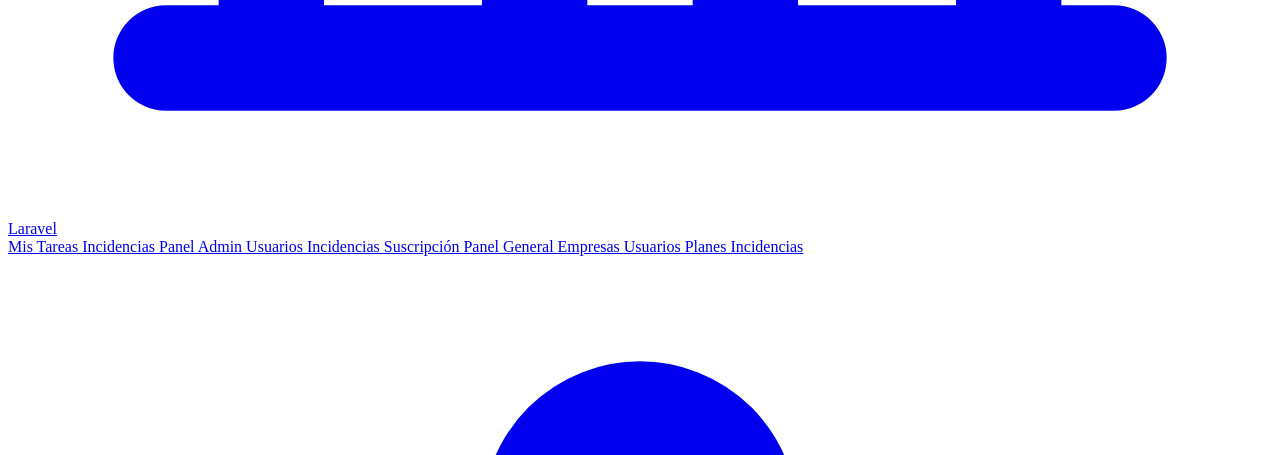
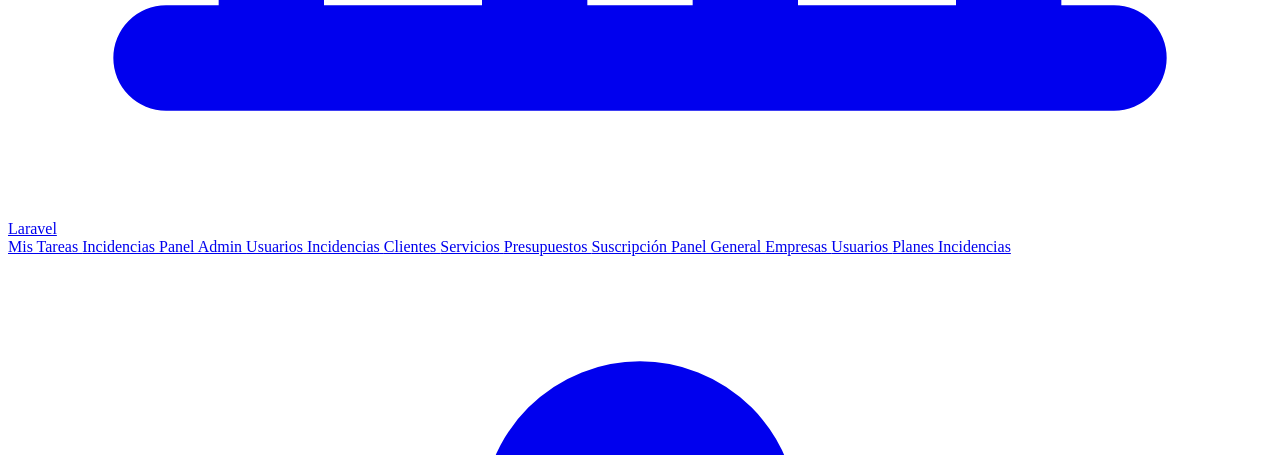
Before and after one commit to anixelo/MultiEmrpesaApp, a Laravel app: page /profile in a window 1280 px wide. Shown: the part 1056-1511 px from the top of the page. Run offline with Laravel 12, Linux system fonts and the light colour scheme; the visitor is signed in with stand-in values (Sample User, id 1); data that the repository does not hold is empty; parts of the project's set-up code (start-up, migrations or seed data) failed here and were passed over; some libraries are stand-ins or nearby versions.

Commit message:
Add clientes, servicios, and presupuestos packages
- Add packages/multiempresaapp/clientes: full CRUD, Livewire ClienteSelector
- Add packages/multiempresaapp/servicios: full CRUD, Livewire ServicioSelector
- Add packages/multiempresaapp/presupuestos: CRUD with line items, PresupuestoCalculator service, Livewire PresupuestoForm, public token access
- Update composer.json: PSR-4 autoload for all 3 packages
- Update routes/web.php: resource routes + public presupuesto token routes
- Update Company.php: add clientes(), servicios(), presupuestos() relations
- Update navigation.blade.php: add Clientes, Servicios, Presupuestos nav links for admin

Co-authored-by: Copilot <223556219+Copilot@users.noreply.github.com>

```diff
--- a/app/Models/Company.php
+++ b/app/Models/Company.php
@@ -5,8 +5,11 @@ namespace App\Models;
 use Illuminate\Database\Eloquent\Factories\HasFactory;
 use Illuminate\Database\Eloquent\Model;
 use Illuminate\Support\Str;
+use MultiempresaApp\Clientes\Models\Cliente;
 use MultiempresaApp\Incidents\Models\Incident;
 use MultiempresaApp\Plans\Models\Subscription;
+use MultiempresaApp\Presupuestos\Models\Presupuesto;
+use MultiempresaApp\Servicios\Models\Servicio;
 use MultiempresaApp\Tasks\Models\Task;
 
 class Company extends Model
@@ -66,6 +69,21 @@ class Company extends Model
         return $this->hasMany(Incident::class, 'empresa_id');
     }
 
+    public function clientes()
+    {
+        return $this->hasMany(Cliente::class, 'empresa_id');
+    }
+
+    public function servicios()
+    {
+        return $this->hasMany(Servicio::class, 'empresa_id');
+    }
+
+    public function presupuestos()
+    {
+        return $this->hasMany(Presupuesto::class, 'empresa_id');
+    }
+
     public function activePlan()
     {
         return $this->subscription?->plan;
--- a/resources/views/layouts/navigation.blade.php
+++ b/resources/views/layouts/navigation.blade.php
@@ -52,6 +52,21 @@
                            class="px-3 py-2 rounded-lg text-sm font-medium transition
                                   {{ request()->routeIs('admin.incidents.*') ? 'bg-indigo-50 text-indigo-700' : 'text-gray-600 hover:text-gray-900 hover:bg-gray-50' }}">
                             Incidencias
+                        </a>
+                        <a href="{{ route('admin.clientes.index') }}"
+                           class="px-3 py-2 rounded-lg text-sm font-medium transition
+                                  {{ request()->routeIs('admin.clientes.*') ? 'bg-indigo-50 text-indigo-700' : 'text-gray-600 hover:text-gray-900 hover:bg-gray-50' }}">
+                            Clientes
+                        </a>
+                        <a href="{{ route('admin.servicios.index') }}"
+                           class="px-3 py-2 rounded-lg text-sm font-medium transition
+                                  {{ request()->routeIs('admin.servicios.*') ? 'bg-indigo-50 text-indigo-700' : 'text-gray-600 hover:text-gray-900 hover:bg-gray-50' }}">
+                            Servicios
+                        </a>
+                        <a href="{{ route('admin.presupuestos.index') }}"
+                           class="px-3 py-2 rounded-lg text-sm font-medium transition
+                                  {{ request()->routeIs('admin.presupuestos.*') ? 'bg-indigo-50 text-indigo-700' : 'text-gray-600 hover:text-gray-900 hover:bg-gray-50' }}">
+                            Presupuestos
                         </a>
                         <a href="{{ route('admin.subscription') }}"
                            class="px-3 py-2 rounded-lg text-sm font-medium transition
@@ -189,6 +204,9 @@
             @endif
             <a href="{{ route('admin.users.index') }}" class="block px-3 py-2 rounded-lg text-sm font-medium text-gray-700 hover:bg-gray-50">Usuarios</a>
             <a href="{{ route('admin.incidents.index') }}" class="block px-3 py-2 rounded-lg text-sm font-medium text-gray-700 hover:bg-gray-50">Incidencias</a>
+            <a href="{{ route('admin.clientes.index') }}" class="block px-3 py-2 rounded-lg text-sm font-medium text-gray-700 hover:bg-gray-50">Clientes</a>
+            <a href="{{ route('admin.servicios.index') }}" class="block px-3 py-2 rounded-lg text-sm font-medium text-gray-700 hover:bg-gray-50">Servicios</a>
+            <a href="{{ route('admin.presupuestos.index') }}" class="block px-3 py-2 rounded-lg text-sm font-medium text-gray-700 hover:bg-gray-50">Presupuestos</a>
             <a href="{{ route('admin.subscription') }}" class="block px-3 py-2 rounded-lg text-sm font-medium text-gray-700 hover:bg-gray-50">Suscripción</a>
             @endif
 
```
Also changed, not shown: packages/multiempresaapp/presupuestos/src/PresupuestosServiceProvider.php (added, +21 -0 lines).
